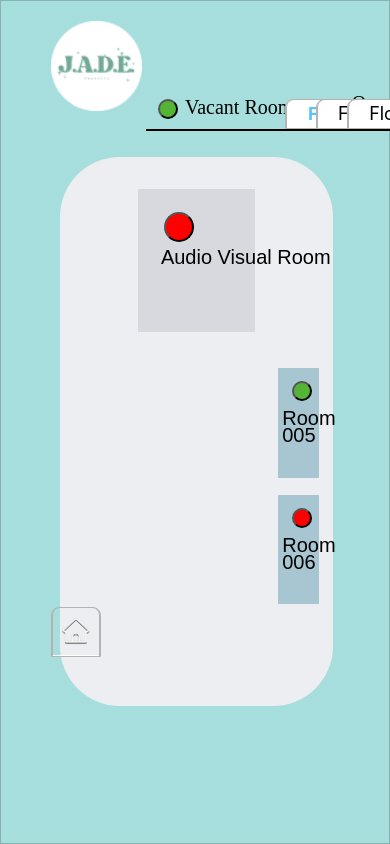
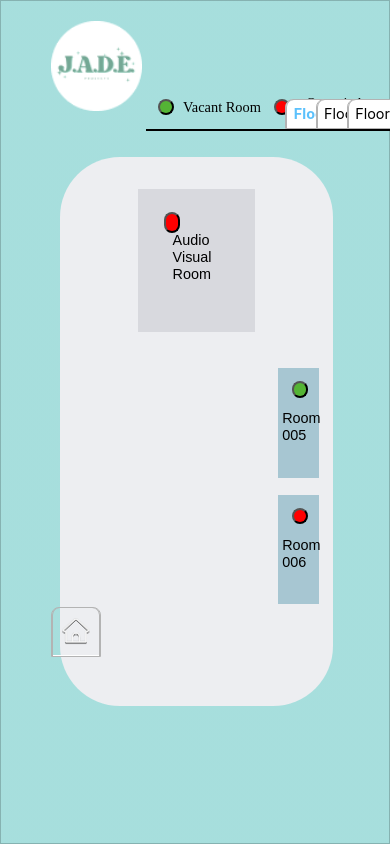
Before and after one commit to JazminnAira/jade_monitoring_system, a Next.js app: page /Dashboard in a window 390 px wide. Shown: the top 844 px of the page. Built offline with nearby package versions, Linux system fonts and the light colour scheme.

Commit message:
Floor 1 responsive elements

```diff
--- a/jade_components/Floor_oneDb.module.css
+++ b/jade_components/Floor_oneDb.module.css
@@ -182,10 +182,9 @@
 
 .library_lbl {
     position: absolute;
-    width: 400px;
+    width: 20vw;
     height: 68px;
     left: 9vw;
-    overflow-wrap: break-word;
     font-family: 'Orienta', sans-serif;
     font-style: normal;
     font-weight: 400;
@@ -285,13 +284,73 @@
 }
 
 @media screen and (max-width: 1100px) {
-    .library_lbl {
-        left: 6vw;
+    .library_lbl{
+        font-size: 90%;
+        word-wrap: break-word;
+        position: absolute;
+        align-items: center;
     }
+
+    .library_btn {
+        width:13%;
+        height:15%;
+    }
+
+
     .room111_lbl {
+        font-size: 90%;
         left: 1vw;
     }
+
+    .room111_btn{
+        width:13%;
+        height:15%;
+    }
+
     .room112_lbl {
+        font-size: 90%;
         left: 1vw;
     }
+
+    .room112_btn{
+        width:13%;
+        height:15%;
+    }
+
+    .active {
+        width: 80%;
+        font-size: 90%;
+    }
+
+    .floor2_btn{
+        width:80%;
+        font-size: 90%;
+    }
+
+    .floor3_btn{
+        width:80%;
+        font-size: 90%;
+    }
+
+    .vacant_btn{
+        width:20%;
+        height:20%;
+    }
+
+    .vacant_lbl{
+        margin-left: 45%;
+        width:100%;
+        font-size: 90%;
+    }
+
+    .occupied_btn{
+        margin-left: -60%;
+        width:20%;
+        height:20%;
+    }
+
+    .occupied_lbl{
+        margin-left: 35%;
+        font-size: 90%;
+    }
 }
```
